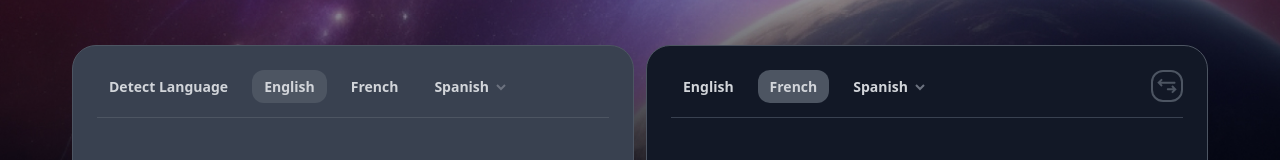
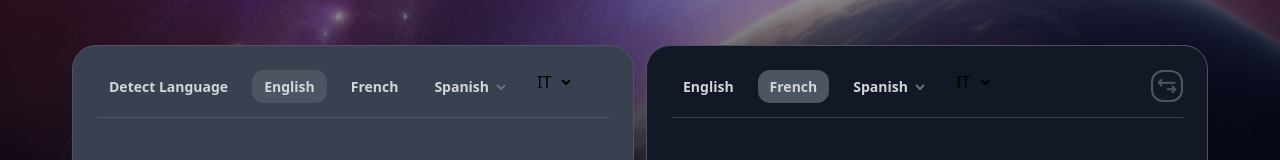
Before and after one commit to thateflondon/wetranslate, a Next.js app: page / in a window 1280 px wide. Shown: the part 144-304 px from the top of the page. Built offline with nearby package versions, Linux system fonts and the light colour scheme.

Commit message:
feat(languages): add IT and DE language options in select dropdown

```diff
--- a/app/components/LanguageSelection.tsx
+++ b/app/components/LanguageSelection.tsx
@@ -33,6 +33,10 @@ export default function LanguageSelection({ showDetectLanguage = true, defaultLa
                 Spanish{" "}
                 <ExpandDownButton/>{" "}
             </button>
+            <select name="" id="">
+              <option value="">IT</option>
+              <option value="">DE</option>
+            </select>
         </div>
         <div className="switch-container">
             {showSwitchLanguage && <SwitchLanguages onSwitch={onSwitch} />}
```
Also changed, not shown: app/components/SelectLanguage.tsx (added).
